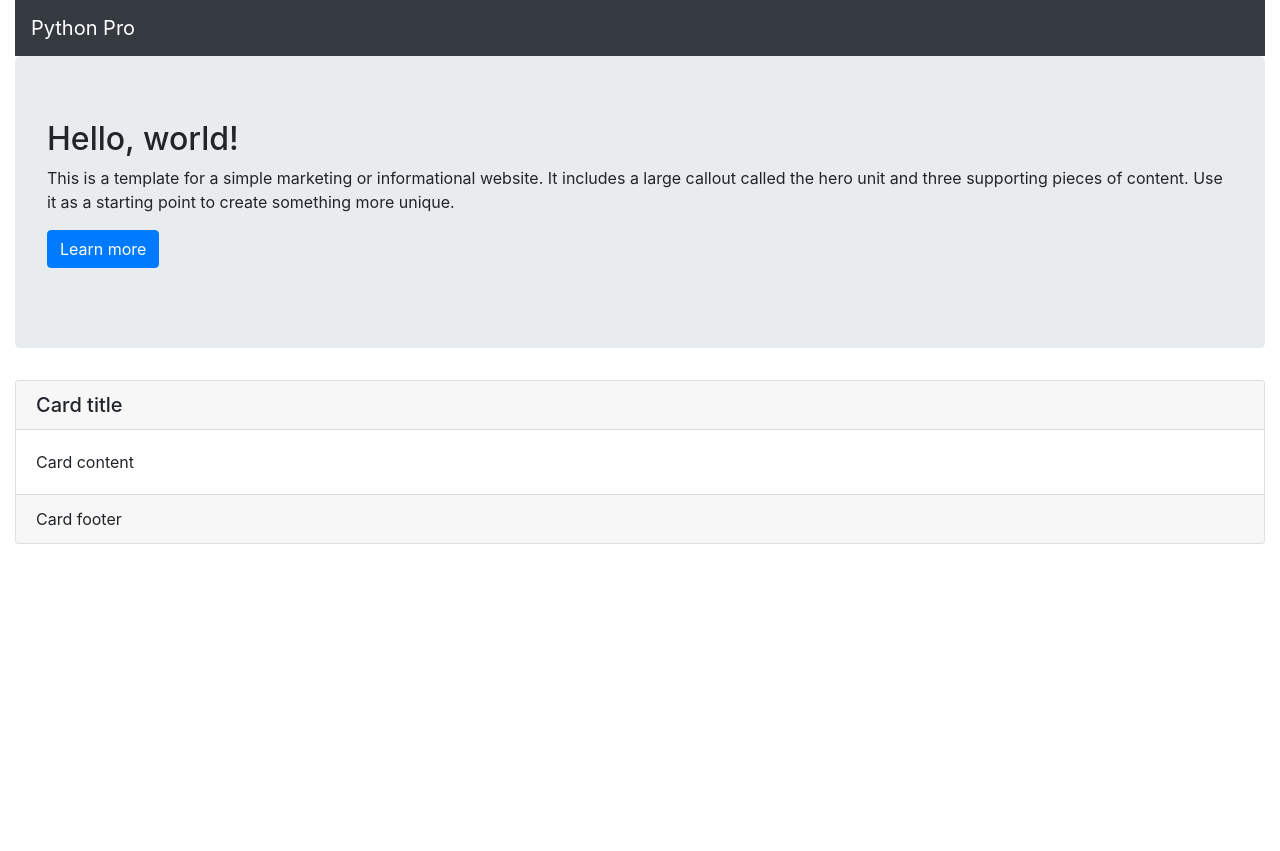
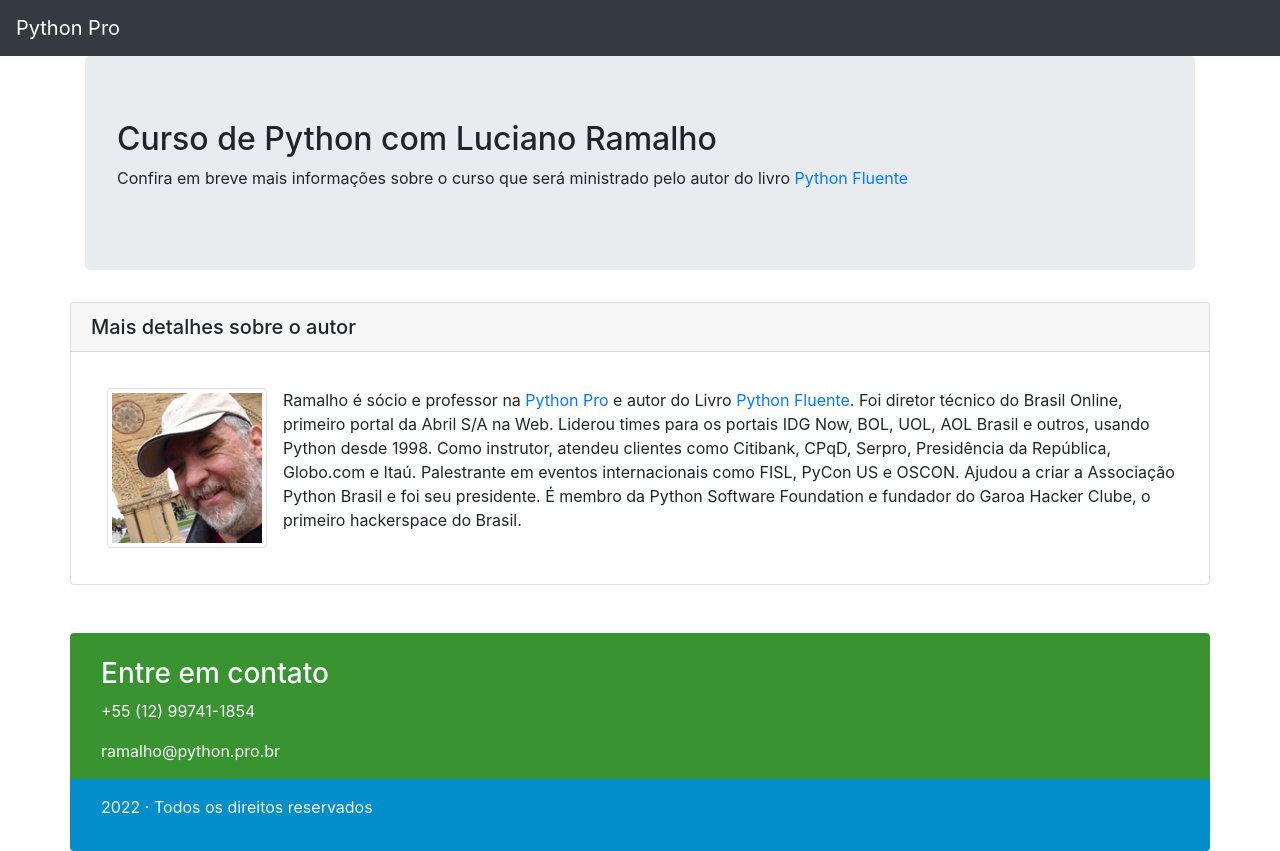
Before and after one commit to geyslern/cursodjango, a Django app: page / in a window 1280 px wide. Before the commit the page ends 544 px from the top, so only its background shows below. Run offline with Django 4.2, Linux system fonts and the light colour scheme; some libraries are stand-ins or nearby versions.

Commit message:
Inseridas informacões iniciais na página principal
close #52

```diff
--- a/pypro/base/static/css/style.css
+++ b/pypro/base/static/css/style.css
@@ -1 +1,7 @@
-# Empty CSS file for your own CSS
+.contato {
+    background-color: #399330;
+}
+
+.direitos {
+    background-color: #018ECA;
+}
--- a/pypro/base/templates/base/home.html
+++ b/pypro/base/templates/base/home.html
@@ -4,18 +4,20 @@
     <head>
         <meta charset="utf-8" />
         <meta http-equiv="X-UA-Compatible" content="IE=edge" />
-        <meta name="viewport" content="width=device-width, initial-scale=1, shrink-to-fit=no" />
+        <meta name="viewport"
+              content="width=device-width, initial-scale=1, shrink-to-fit=no"/>
         <title>Python Pro</title>
         <meta name="description" content="Source code generated using layoutit.com" />
         <meta name="author" content="LayoutIt!" />
         <meta name="keywords" content="curso, python" />
         <link href="{% static 'css/bootstrap.min.css' %}" rel="stylesheet"/>
         <link href="{% static 'css/style.css' %}" rel="stylesheet" />
+        <link href="{% static 'img/favicon.png' %}" rel="icon" type="image/png" />
     </head>
     <body>
-        <div class="container-fluid">
+        <div>
             <div class="row">
-                <div class="col-md-12">
+                <div class="col">
                     <nav class="navbar navbar-expand-lg navbar-light bg-light navbar-dark bg-dark">
                         <button class="navbar-toggler"
                                 type="button"
@@ -29,30 +31,63 @@
                             </ul>
                         </div>
                     </nav>
-                    <div class="jumbotron">
-                        <h2>Hello, world!</h2>
-                        <p>
-                            This is a template for a simple marketing or informational website. It includes a large callout called the hero unit and three supporting pieces of content. Use it as a starting point to create something more unique.
-                        </p>
-                        <p>
-                            <a class="btn btn-primary btn-large" href="#">Learn more</a>
-                        </p>
+                    <div class="container">
+                        <div class="jumbotron">
+                            <h2>Curso de Python com Luciano Ramalho</h2>
+                            <p>
+                                Confira em breve mais informações sobre o curso que será ministrado pelo autor do livro
+                                <a href="https://www.oreilly.com/library/view/fluent-python-2nd/9781492056348/"
+                                    target="_blank"
+                                    rel="nofollow">Python Fluente</a>
+                            </p>
+                        </div>
                     </div>
                 </div>
             </div>
-            <div class="row">
-                <div class="col-md-12">
+            <div class="container">
+                <div class="row">
                     <div class="card">
-                        <h5 class="card-header">Card title</h5>
+                        <h5 class="card-header">Mais detalhes sobre o autor</h5>
                         <div class="card-body">
                             <p class="card-text">
-                                Card content
+                                <img class="img-thumbnail float-left m-3"
+                                     src="{% static 'img/luciano_ramalho.png' %}"
+                                     width="160px"
+                                     height="160px"
+                                     alt="Foto do Luciano"/>
+                                <p>
+                                    Ramalho é sócio e professor na <a href="https://www.python.pro.br">Python Pro</a>
+                                    e autor do Livro <a href="https://www.oreilly.com/library/view/fluent-python-2nd/9781492056348/" target="_blank">Python Fluente</a>.
+                                    Foi diretor técnico do Brasil Online, primeiro portal da Abril S/A na Web.
+                                    Liderou times para os portais IDG Now, BOL, UOL, AOL Brasil e outros, usando Python desde 1998.
+                                    Como instrutor, atendeu clientes como Citibank, CPqD, Serpro, Presidência da República, Globo.com e Itaú.
+                                    Palestrante em eventos internacionais como FISL, PyCon US e OSCON.
+                                    Ajudou a criar a Associação Python Brasil e foi seu presidente.
+                                    É membro da Python Software Foundation e fundador do Garoa Hacker Clube, o primeiro hackerspace do Brasil.
+                                </p>
                             </p>
                         </div>
-                        <div class="card-footer">Card footer</div>
                     </div>
                 </div>
             </div>
+            <footer class="footer">
+                <div class="container">
+                    <div class="row text-light contato rounded-top mt-5 m pt-4 px-3">
+                        <div class="col">
+                            <address>
+                                <h3>Entre em contato</h3>
+                                <p><a class="text-light" href="{{ 'tel:+5512997411854' }}">+55 (12) 99741-1854</a></p>
+                                <p><a class="text-light" href="mailto:ramalho@python.pro.br">ramalho@python.pro.br</a></p>
+                            </address>
+                        </div>
+                    </div>
+                    <div class="row text-light direitos rounded-bottom p-3">
+                        <div class="col">
+                            <p>{% now 'Y' %} · Todos os direitos reservados </p>
+                        </div>
+                    </div>
+                </div>
+            </footer>
         </div>
         <script src="{% static 'js/jquery.min.js' %}"></script>
         <script src="{% static 'js/bootstrap.bundle.min.js' %}"></script>
```
Also changed, not shown: pypro/base/static/img/favicon.png (added), pypro/base/static/img/luciano_ramalho.png (added).
